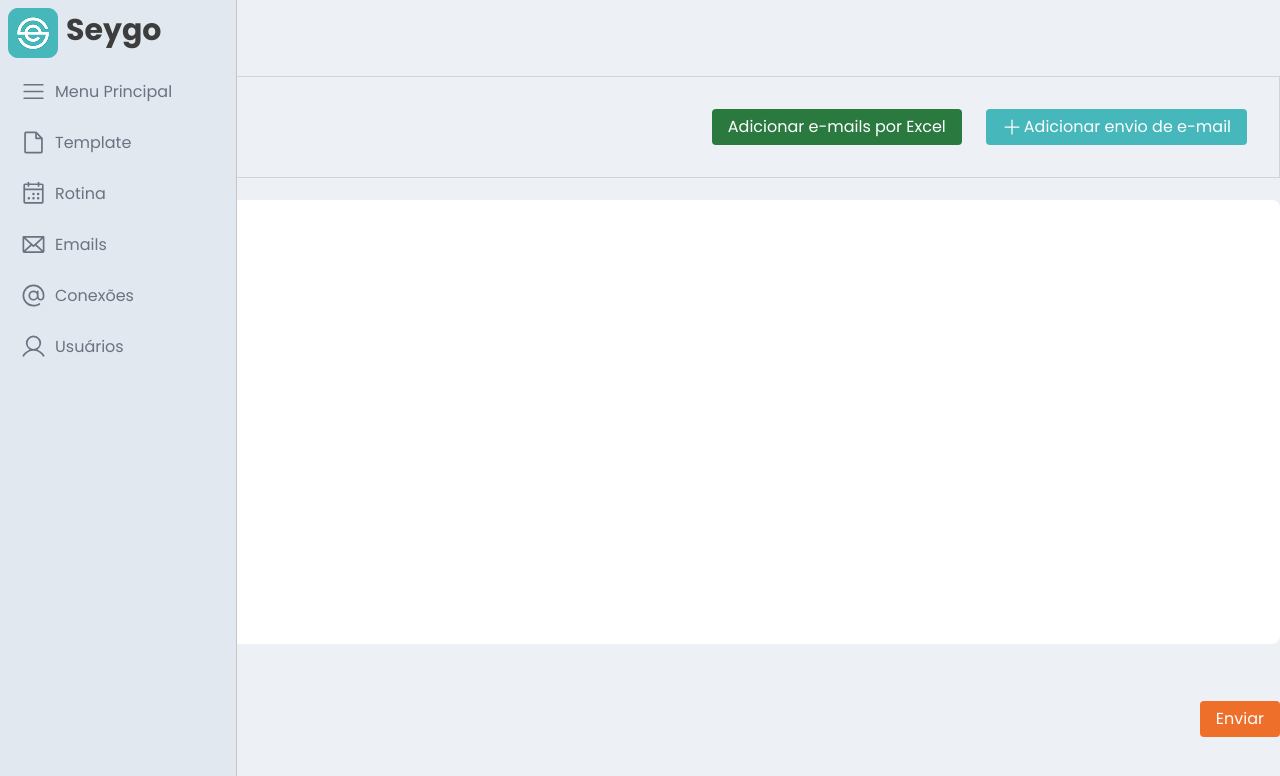
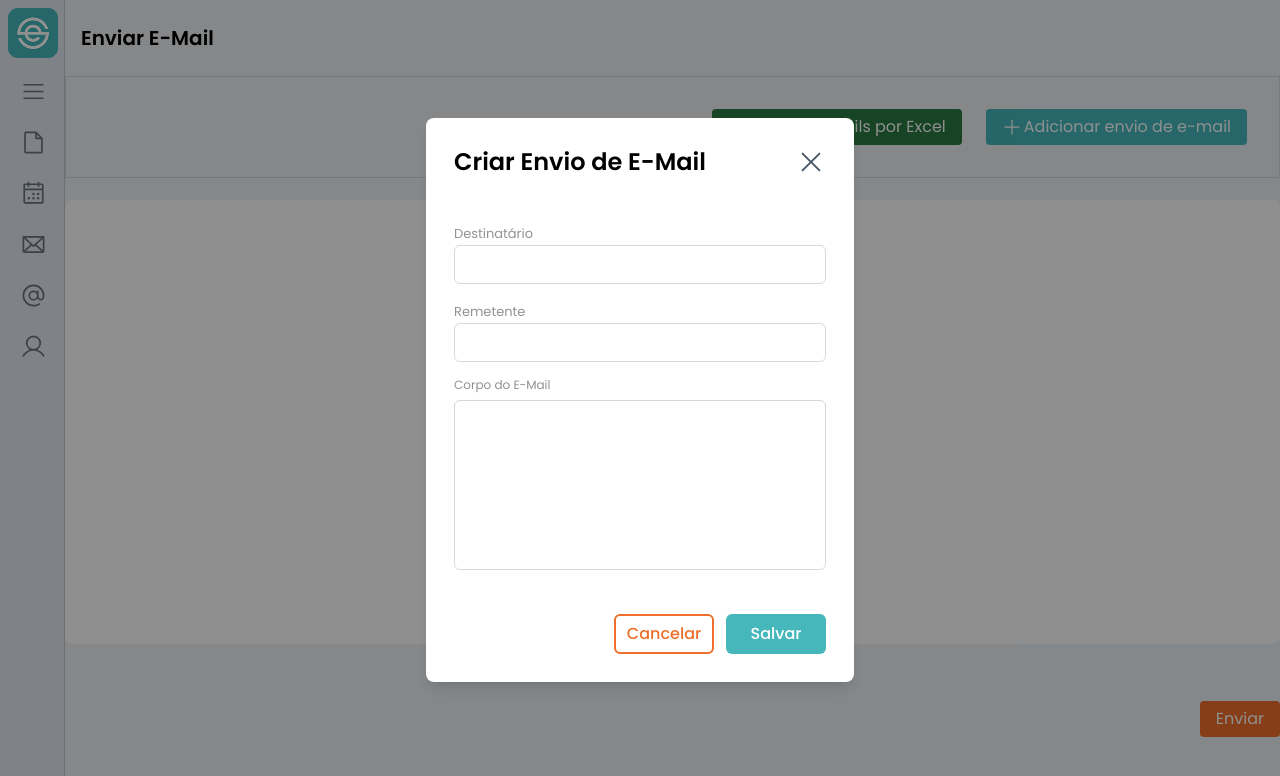
Before and after one commit to andypaulo/e-mail-api-frontend-seygo, a React (Vite) app: page /email in a window 1280 px wide. Both pictures are taken after a click on the button "Adicionar envio de e-mail". Shown: the top 776 px of the page. Built offline with nearby package versions, Linux system fonts and the light colour scheme.

Commit message:
feat: formulário base e-mail

```diff
--- /dev/null
+++ b/src/pages/email/components/formEmail.tsx
@@ -0,0 +1,45 @@
+import Input from "../../../components/shared/Input";
+import Button from "../../../components/shared/Button";
+
+interface FormEmailProps {
+    onCancel: () => void;
+}
+
+export default function FormEmail({onCancel}: FormEmailProps) {
+
+
+    return (
+        <form className="flex flex-col gap-3">
+            <div className="flex flex-col gap-1.5 mt-[5px]">
+                <Input label="Destinatário"></Input>
+            </div>
+            <div className="flex flex-col gap-1.5 mt-[2.5px]">
+                <Input label="Remetente" className="text-[13px]"></Input>
+            </div>
+            <div className="flex flex-col gap-1.5 mt-[2.5px]">
+            <label className="text-[#929292] text-[12px]">
+                Corpo do E-Mail
+            </label>
+            <textarea
+                className="resize-none w-[380px] max-w-full h-[170px] text-[14px] border border-[#D9D9D9] p-2 rounded-md focus:outline-none focus:ring-1 focus:ring-[#a8a3a3]"
+            >
+            </textarea>
+            </div>
+            <div className="mt-8 flex justify-end space-x-3">
+                <Button
+                variant="orange"
+                type="button"
+                onClick={onCancel}
+            >
+            Cancelar
+            </Button>
+            <Button
+                variant="teal-solid"
+                type="submit"
+            >
+            Salvar
+            </Button>
+            </div>
+        </form>
+    )
+}
--- a/src/pages/email/page.tsx
+++ b/src/pages/email/page.tsx
@@ -1,14 +1,29 @@
 import { Plus } from "@phosphor-icons/react";
 import Button from "../../components/shared/Button";
+import {useRef} from "react";
+import ModalBlank, { ModalHandles } from "../../components/shared/Modal";
+import FormEmail from "./components/formEmail";
 
 export default function EmailPage() {
+    const envioEmailModalRef = useRef<ModalHandles>(null);
 
     return(
     <div className="bg-[#EDF1F5] min-h-screen w-full">
         <h2 className="text-xl py-6 font-semibold pl-4">Enviar E-Mail</h2>
         <div className="flex flex-row-reverse flex-wrap md:flex-nowrap items-end gap-6 border border-[#D1D5DB] p-8 w-full">
-            <Button variant = "teal-alternative-solid" > <Plus size ={20} /> Adicionar envio de e-mail</Button>
-            <Button variant = "green-solid" > Adicionar e-mails por Excel</Button>
+            <Button
+            variant = "teal-alternative-solid"
+            type = "submit"
+            onClick = {() => envioEmailModalRef.current?.openModal()}
+            >
+            <Plus size ={20} />
+            Adicionar envio de e-mail
+            </Button>
+            <Button
+            type = "submit"
+            variant = "green-solid" >
+            Adicionar e-mails por Excel
+            </Button>
         </div>
 
         <div className="mt-5.5 flex flex-col items-center">
@@ -18,6 +33,17 @@ export default function EmailPage() {
                 <Button variant="orange-solid" className="mt-10.25 "> Enviar </Button>
             </div>
         </div>
+        <ModalBlank
+            ref={envioEmailModalRef}
+            width="428"
+            height="564"
+            modalTitle="Criar Envio de E-Mail"
+            modalElement={
+            <FormEmail
+            onCancel={() => envioEmailModalRef.current?.closeModal()}
+            />
+            }
+        />
     </div>
     );
 }
```
